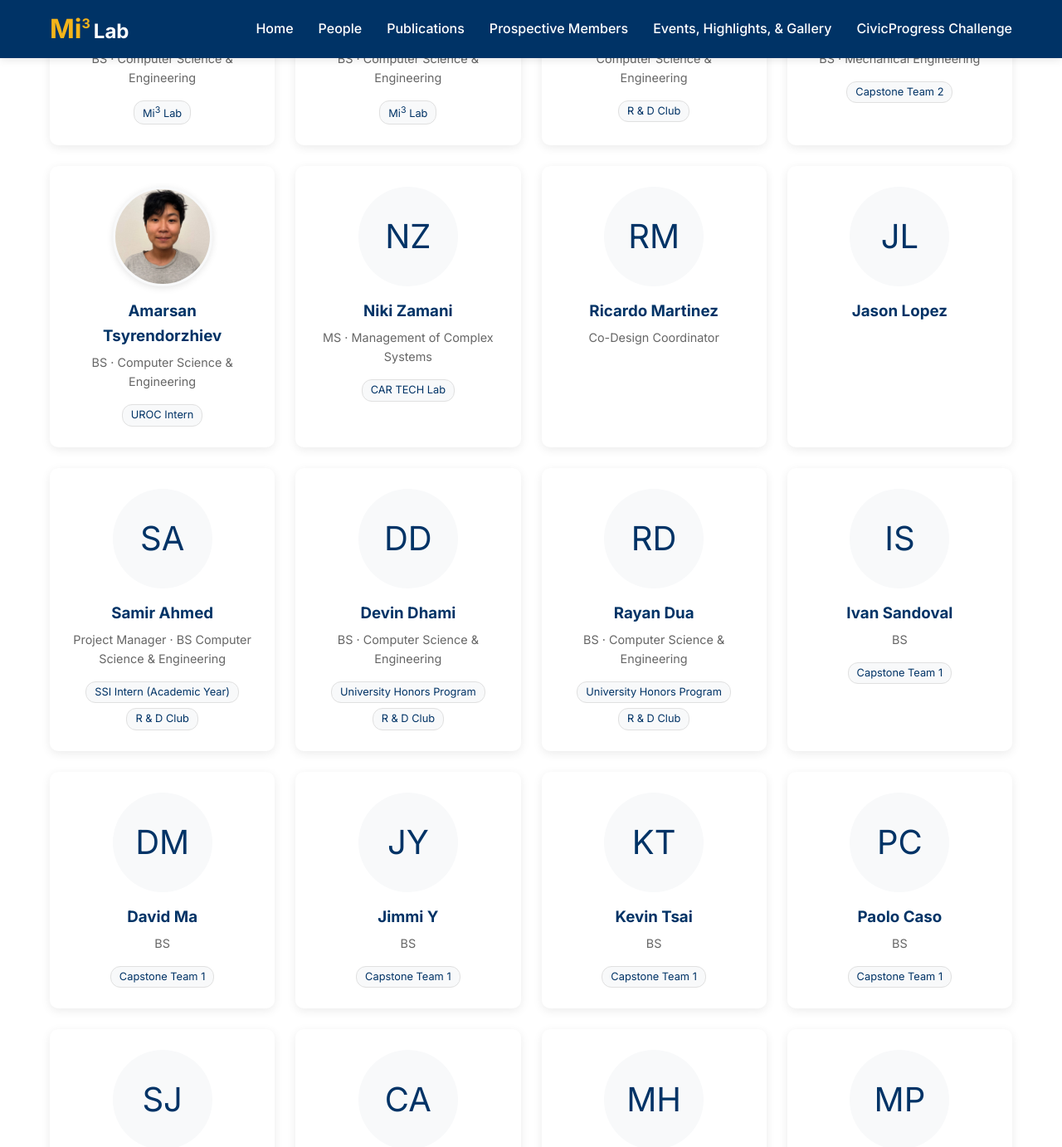
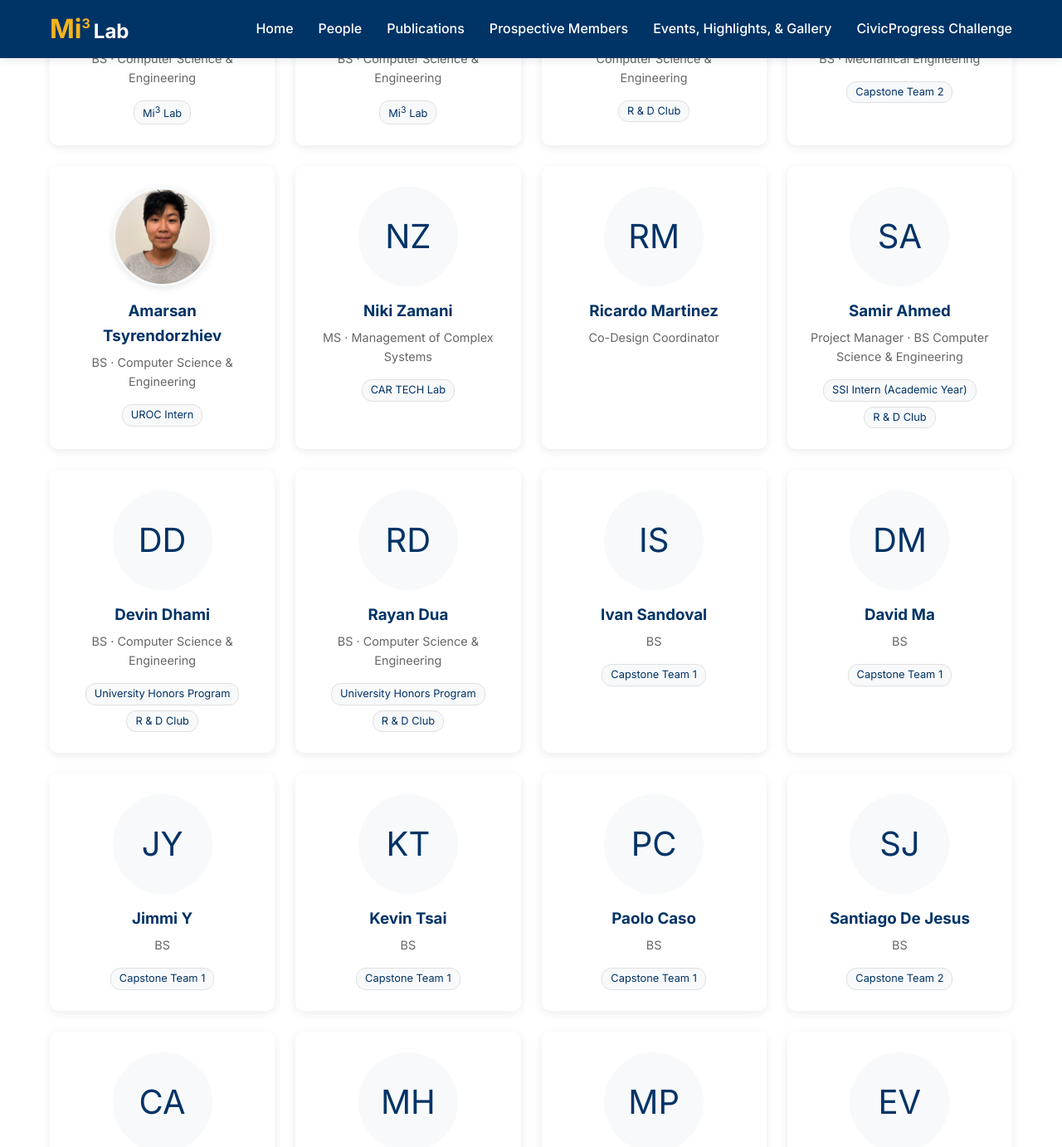
Before and after one commit to Mi3-Lab/mi3-lab.github.io, a Jekyll site: the page built from civic-progress.html, in a window 1280 px wide and 1400 px high, scrolled down 3565 px. Shown: the top 1382 px of the window at 83% size. Built offline with Jekyll 4.4.1, drawn with Linux system fonts in a browser that asks for light colours; grey boxes are pictures that could not be loaded.

Commit message:
Remove Jason Lopez and Shawn Shan from Civic Progress team
Co-Authored-By: Claude Opus 5.5 <noreply@anthropic.com>

```diff
--- a/civic-progress.html
+++ b/civic-progress.html
@@ -179,10 +179,6 @@ title: CivicProgress Challenge
         <p class="role">Co-Design Coordinator</p>
       </div>
       <div class="person-card">
-        <div class="person-avatar">JL</div>
-        <h3>Jason Lopez</h3>
-      </div>
-      <div class="person-card">
         <div class="person-avatar">SA</div>
         <h3>Samir Ahmed</h3>
         <p class="role">Project Manager &middot; BS Computer Science &amp; Engineering</p>
@@ -258,10 +254,6 @@ title: CivicProgress Challenge
         <p class="lab-tag">Capstone Team 2</p>
       </div>
       <div class="person-card">
-        <div class="person-avatar">SS</div>
-        <h3>Shawn Shan</h3>
-      </div>
-      <div class="person-card">
         <div class="person-avatar">EV</div>
         <h3>Eliud Vega</h3>
         <p class="role">BS &middot; Mechanical Engineering</p>
```
